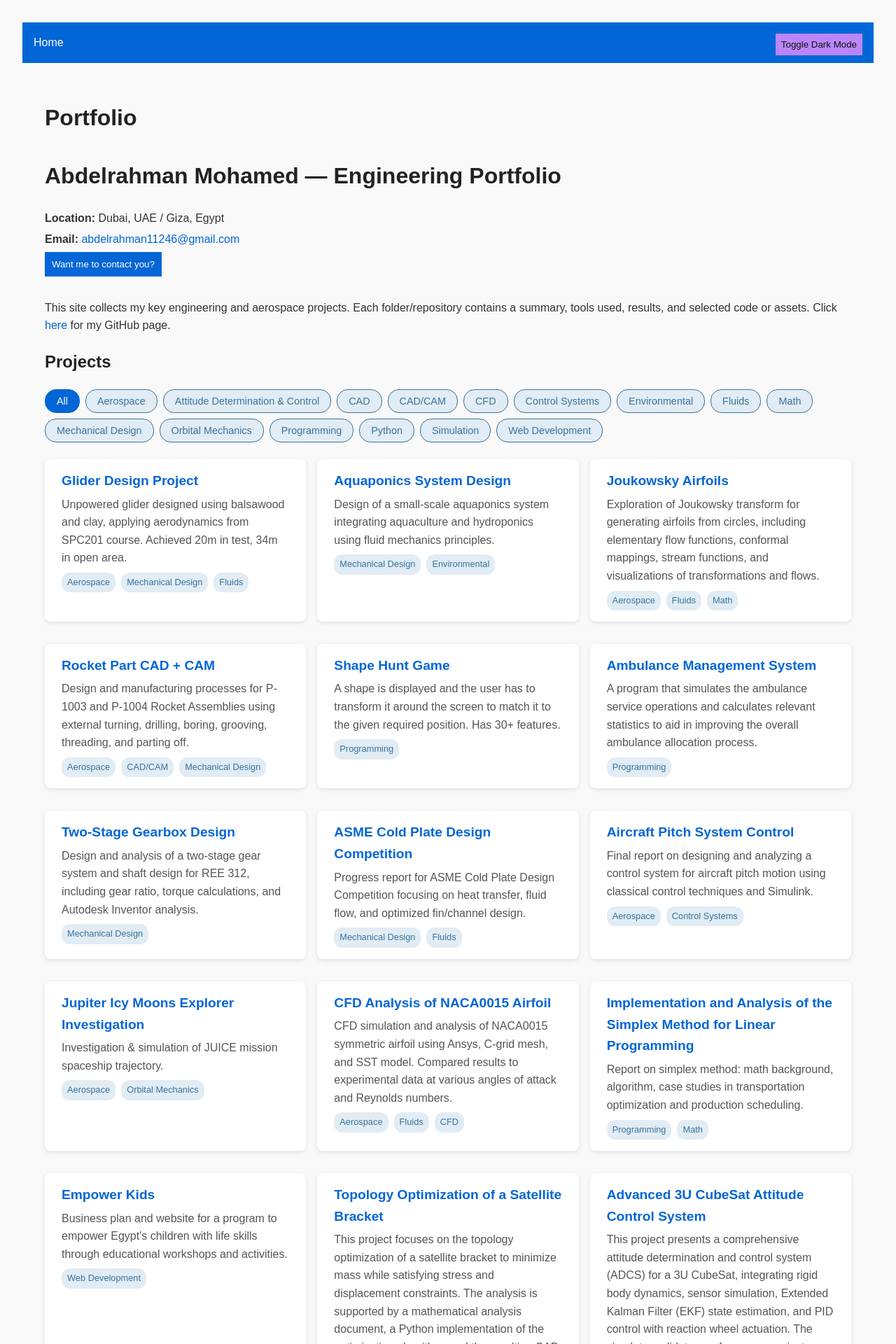
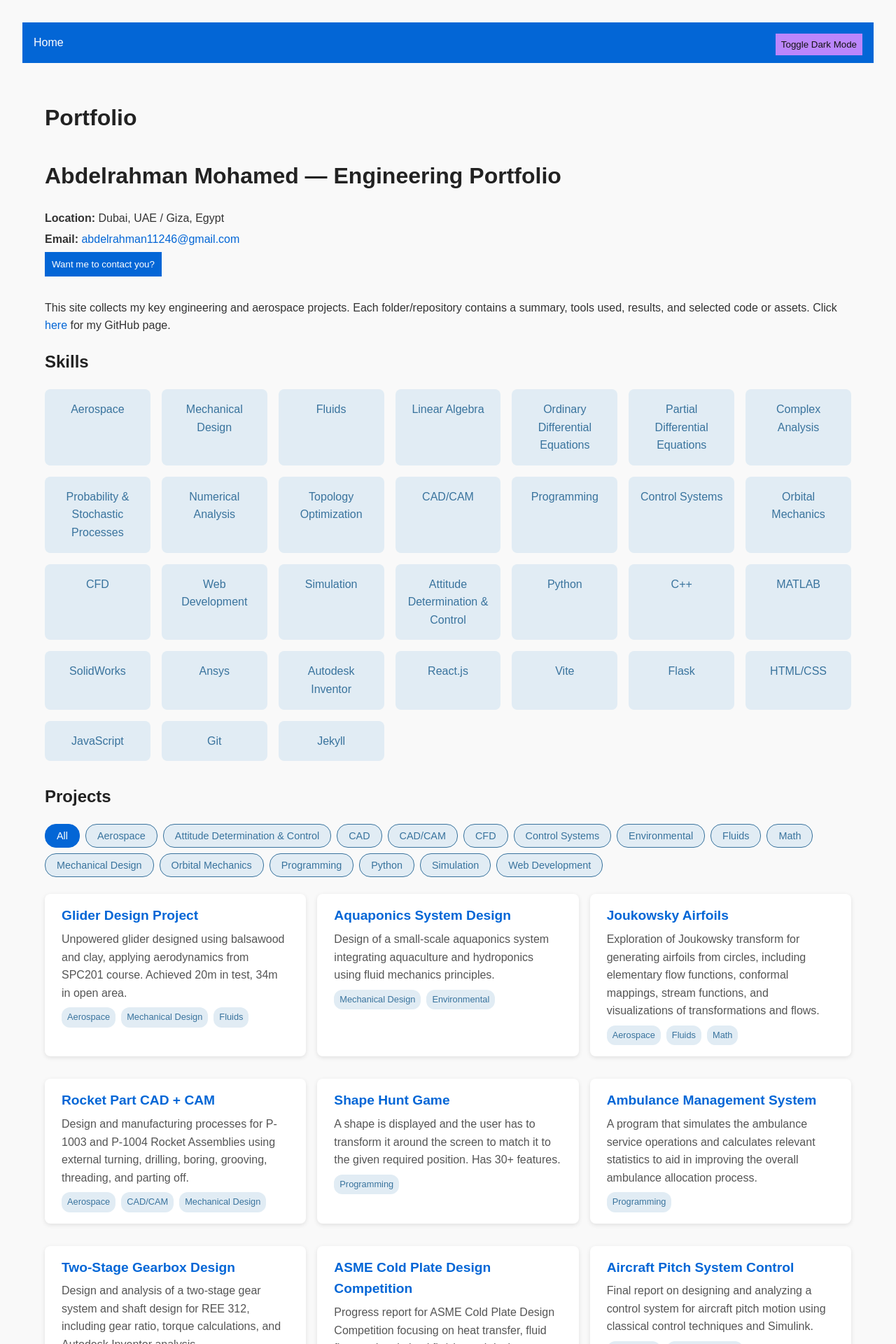
Before and after one commit to Naqeeb1124/abdelrahman-portfolio, a Jekyll site: the page built from index.html, in a window 1280 px wide. Shown: the top 1920 px of the page at 70% size. Built offline with Jekyll 4.4.1, drawn with Linux system fonts in a browser that asks for light colours.

Commit message:
add skills

```diff
--- a/index.html
+++ b/index.html
@@ -33,6 +33,43 @@ title: Portfolio
 </div>
 
 <p>This site collects my key engineering and aerospace projects. Each folder/repository contains a summary, tools used, results, and selected code or assets. Click <a href="https://github.com/Naqeeb1124/abdelrahman-portfolio" target="_blank">here</a> for my GitHub page.</p>
+
+<div class="section">
+  <h2>Skills</h2>
+  <div class="skills-grid">
+    <div class="skill-card">Aerospace</div>
+    <div class="skill-card">Mechanical Design</div>
+    <div class="skill-card">Fluids</div>
+        <div class="skill-card">Linear Algebra</div>
+    <div class="skill-card">Ordinary Differential Equations</div>
+    <div class="skill-card">Partial Differential Equations</div>
+    <div class="skill-card">Complex Analysis</div>
+    <div class="skill-card">Probability & Stochastic Processes</div>
+    <div class="skill-card">Numerical Analysis</div>
+    <div class="skill-card">Topology Optimization</div>
+    <div class="skill-card">CAD/CAM</div>
+    <div class="skill-card">Programming</div>
+    <div class="skill-card">Control Systems</div>
+    <div class="skill-card">Orbital Mechanics</div>
+    <div class="skill-card">CFD</div>
+    <div class="skill-card">Web Development</div>
+    <div class="skill-card">Simulation</div>
+    <div class="skill-card">Attitude Determination & Control</div>
+    <div class="skill-card">Python</div>
+    <div class="skill-card">C++</div>
+    <div class="skill-card">MATLAB</div>
+    <div class="skill-card">SolidWorks</div>
+    <div class="skill-card">Ansys</div>
+    <div class="skill-card">Autodesk Inventor</div>
+    <div class="skill-card">React.js</div>
+    <div class="skill-card">Vite</div>
+    <div class="skill-card">Flask</div>
+    <div class="skill-card">HTML/CSS</div>
+    <div class="skill-card">JavaScript</div>
+    <div class="skill-card">Git</div>
+    <div class="skill-card">Jekyll</div>
+  </div>
+</div>
 
 <style>
   body {
--- a/style.css
+++ b/style.css
@@ -64,6 +64,21 @@ a {
 
 a:hover {
   text-decoration: underline;
+}
+
+.skills-grid {
+  display: grid;
+  grid-template-columns: repeat(auto-fill, minmax(150px, 1fr));
+  gap: 1rem;
+}
+
+.skill-card {
+  background-color: #e1ecf4;
+  color: #39739d;
+  padding: 1rem;
+  border-radius: 8px;
+  text-align: center;
+  font-weight: 500;
 }
 
 /* Dark mode styles */
@@ -151,3 +166,8 @@ body.dark-mode .close:hover,
 body.dark-mode .close:focus {
     color: white;
 }
+
+body.dark-mode .skill-card {
+  background-color: #333;
+  color: #e0e0e0;
+}
```
